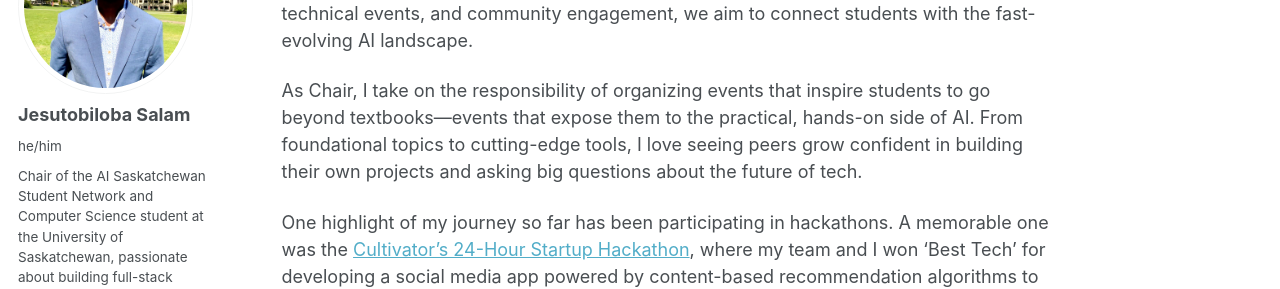
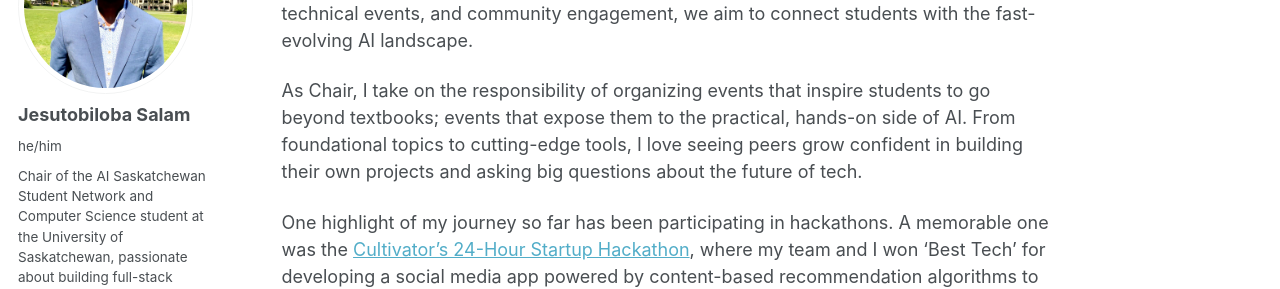
Before and after one commit to Jtsalam/Jtsalam.github.io, a Jekyll site: the page built from _pages/about.md, in a window 1280 px wide and 900 px high, scrolled down 305 px. Shown: the part 180-469 px from the top of the window. Built offline with Jekyll 4.4.1, drawn with Linux system fonts in a browser that asks for light colours.

```diff
--- a/_pages/about.md
+++ b/_pages/about.md
@@ -14,7 +14,7 @@ My passion lies in building full-stack Artificial Intelligence and Machine Learn
 
 I’m also fortunate to serve as the Chair of the [Artificial Intelligence Saskatchewan Student Network](https://www.linkedin.com/feed/update/urn:li:activity:7296044913526247425/)- a student-led subsidiary of [AiSK](https://www.aisk.ca/), Our mission is to build a thriving ecosystem of AI enthusiasts across post-secondary institutions in Saskatchewan. Through workshops, technical events, and community engagement, we aim to connect students with the fast-evolving AI landscape.
 
-As Chair, I take on the responsibility of organizing events that inspire students to go beyond textbooks—events that expose them to the practical, hands-on side of AI. From foundational topics to cutting-edge tools, I love seeing peers grow confident in building their own projects and asking big questions about the future of tech.
+As Chair, I take on the responsibility of organizing events that inspire students to go beyond textbooks; events that expose them to the practical, hands-on side of AI. From foundational topics to cutting-edge tools, I love seeing peers grow confident in building their own projects and asking big questions about the future of tech.
 
 One highlight of my journey so far has been participating in hackathons. A memorable one was the [Cultivator's 24-Hour Startup Hackathon](https://www.linkedin.com/feed/update/urn:li:activity:7294478916356911104/), where my team and I won 'Best Tech' for developing a social media app powered by content-based recommendation algorithms to boost user engagement.
 
```
